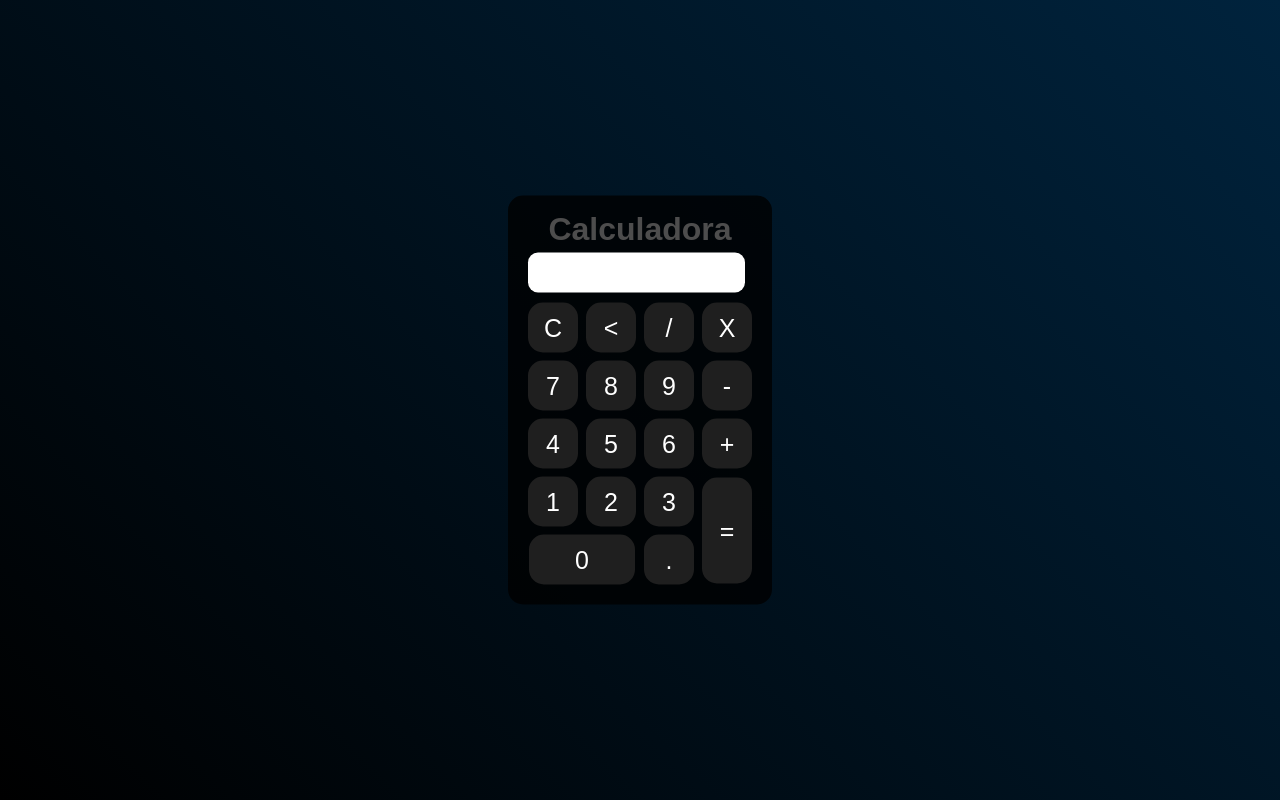
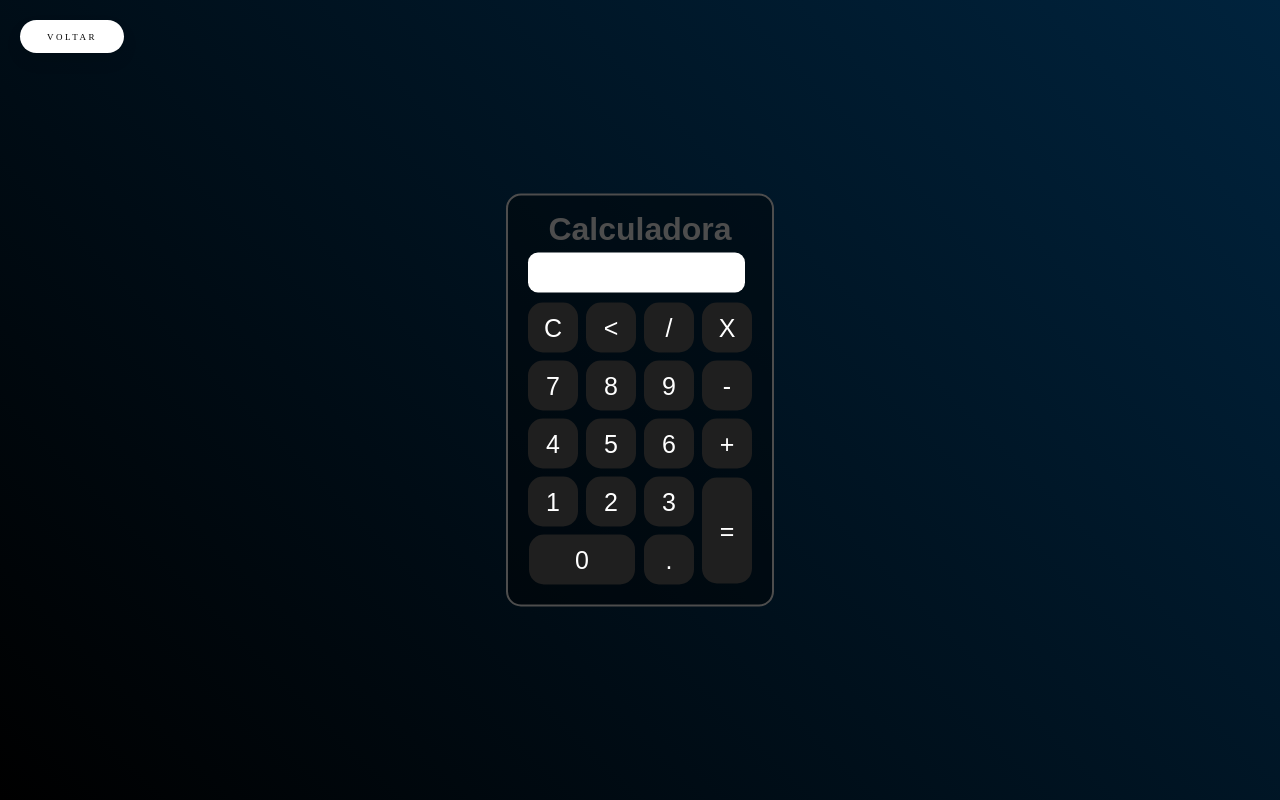
Before and after one commit to piolho123/ajuda-escolar, a plain HTML site: page calculadora/index.html in a window 1280 px wide. Drawn offline with Linux system fonts and the light colour scheme.

Commit message:
primeiro commit

```diff
--- a/calculadora/index.html
+++ b/calculadora/index.html
@@ -7,6 +7,12 @@
     <link rel="stylesheet" href="style.css">
 </head>
 <body>
+
+    <!-- Botão De Voltar -->
+    <a href="/index.html"><sair> voltar
+    </sair></a>
+
+
     <div class="fundo">
         <div class="calculadora">
             <h1>Calculadora</h1>
--- a/calculadora/style.css
+++ b/calculadora/style.css
@@ -13,10 +13,11 @@
 }
 .calculadora{
     position: absolute;
-    background-color: #000000cc;
+    background-color: #00000065;
     top: 50%;
     left: 50%;
     transform: translate(-50%,-50%);
+    border: 2px solid #4d4d4d;
     border-radius: 15px;
     padding: 15px;
 }
@@ -45,3 +46,47 @@
     border-radius: 10px;
     padding: 5px;
 }
+
+
+
+/* Botão De Voltar */
+sair{
+    position: absolute;
+    top: 20px;
+    left: 20px;
+    padding: 1.3em 3em;
+    font-size: 9px;
+    text-transform: uppercase;
+    letter-spacing: 2.5px;
+    font-weight: 500;
+    color: #000;
+    background-color: #fff;
+    border: none;
+    border-radius: 45px;
+    box-shadow: 0px 8px 15px rgba(0, 0, 0, 0.1);
+    transition: all 0.3s ease 0s;
+    cursor: pointer;
+    outline: none;
+    }
+
+    sair:hover{
+    background-color: #00233d;
+    box-shadow: 0px 15px 20px #001525;
+    color: #fff;
+    transform: translateY(-7px);
+    }
+
+    sair:active{
+    transform: translateY(-1px);
+    }
+
+
+
+
+
+/* Mudança De Tamanho Para Celular */
+@media screen and (max-width:1020px){
+
+
+
+}
```
Also changed, not shown: index.html (renamed from home page/index.html, +1 -1 lines), link page/index.html (+1 -1 lines).
